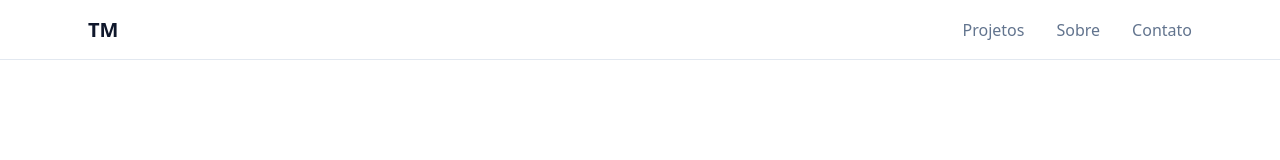
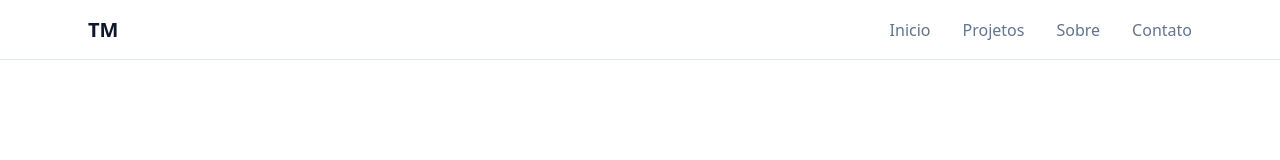
Before and after one commit to devvthalisson/portfolio, a React (Vite) app: page / in a window 1280 px wide. Shown: the top 160 px of the page. Built offline with nearby package versions, Linux system fonts and the light colour scheme.

Commit message:
feat: create smooth scroll

```diff
--- a/src/App.jsx
+++ b/src/App.jsx
@@ -6,7 +6,7 @@ import { Projects } from "./layout/Projects";
 
 function App() {
   return (
-    <main className="min-h-screen">
+    <main className="min-h-screen" id="index">
       <Header />
       <Hero />
       <About />
--- a/src/layout/About.jsx
+++ b/src/layout/About.jsx
@@ -16,7 +16,10 @@ export function About() {
   };
 
   return (
-    <section className="px-6 py-24 bg-linear-to-br from-slate-900 via-slate-800 to-slate-900">
+    <section
+      className="px-6 py-24 bg-linear-to-br from-slate-900 via-slate-800 to-slate-900"
+      id="sobre"
+    >
       <motion.div
         className="mx-auto max-w-6xl"
         variants={animateElements.container}
--- a/src/layout/Header.jsx
+++ b/src/layout/Header.jsx
@@ -1,6 +1,7 @@
 import { motion } from "motion/react";
 import { useState } from "react";
 import { Navbar } from "./Navbar";
+import { scrollTo } from "../scripts/scrollTo";
 
 export function Header() {
   const [menuOpen, setMenuOpen] = useState(false);
@@ -9,10 +10,11 @@ export function Header() {
     <header className="sticky top-0 z-50 border-b border-slate-200 bg-white backdrop-blur-md h-15">
       <div className="mx-auto max-w-6xl px-6 py-4 flex items-center justify-between">
         <motion.div
-          className="text-xl text-slate-900 font-semibold"
+          className="text-xl text-slate-900 font-semibold select-none cursor-pointer"
           initial={{ opacity: 0 }}
           animate={{ opacity: 1 }}
           transition={{ ease: "easeIn" }}
+          onClick={() => scrollTo("index")}
         >
           TM
         </motion.div>
--- a/src/layout/Navbar.jsx
+++ b/src/layout/Navbar.jsx
@@ -2,6 +2,7 @@ import { useState } from "react";
 import { motion } from "motion/react";
 import { AnimatePresence } from "motion/react";
 import { Logs } from "lucide-react";
+import { scrollTo } from "../scripts/scrollTo";
 
 export function Navbar() {
   const [open, setOpen] = useState(false);
@@ -38,16 +39,20 @@ export function Navbar() {
 
   const listMenu = [
     {
+      name: "Inicio",
+      href: "index",
+    },
+    {
       name: "Projetos",
-      href: "#",
+      href: "projetos",
     },
     {
       name: "Sobre",
-      href: "#",
+      href: "sobre",
     },
     {
       name: "Contato",
-      href: "#",
+      href: "contato",
     },
   ];
 
@@ -74,15 +79,16 @@ export function Navbar() {
                 animate="visible"
                 exit={{ opacity: 0, scale: 0, y: -60, x: 20 }}
                 className="absolute flex p-3 w-32 mt-3 flex-col gap-3 bg-white right-0 shadow md:hidden rounded"
+                onClick={toggleMenu}
               >
                 {listMenu.map((item) => (
-                  <motion.li key={item.name} variants={animateElements.items}>
-                    <a
-                      href={item.href}
-                      className="text-slate-600 active:text-slate-900"
-                    >
-                      {item.name}
-                    </a>
+                  <motion.li
+                    key={item.name}
+                    variants={animateElements.items}
+                    className="text-slate-600 active:text-slate-900"
+                    onClick={() => scrollTo(item.href)}
+                  >
+                    {item.name}
                   </motion.li>
                 ))}
               </motion.ul>
@@ -101,8 +107,8 @@ export function Navbar() {
             <motion.li
               className="text-slate-500 cursor-pointer hover:text-slate-900"
               key={item.name}
-              href={item.href}
               variants={animateElements.items}
+              onClick={() => scrollTo(item.href)}
             >
               {item.name}
             </motion.li>
--- a/src/layout/Projects.jsx
+++ b/src/layout/Projects.jsx
@@ -36,7 +36,7 @@ export function Projects() {
   ];
 
   return (
-    <section className="px-6 py-24 bg-slate-950">
+    <section className="px-6 py-24 bg-slate-950" id="projetos">
       <motion.div
         className="mx-auto max-w-6xl"
         initial="hidden"
@@ -84,7 +84,10 @@ export function Projects() {
                 </motion.div>
                 <motion.div className="mb-4 flex flex-wrap gap-2">
                   {project.languages.map((language) => (
-                    <motion.span className="text-xs bg-slate-700 text-blue-400 px-2 py-1 rounded">
+                    <motion.span
+                      className="text-xs bg-slate-700 text-blue-400 px-2 py-1 rounded"
+                      key={language}
+                    >
                       {language}
                     </motion.span>
                   ))}
--- /dev/null
+++ b/src/scripts/scrollTo.ts
@@ -0,0 +1,14 @@
+import { animate } from "motion/react";
+
+export function scrollTo(id: string) {
+  const element = document.getElementById(id);
+  if (!element) return;
+
+  const y = element.getBoundingClientRect().top + window.scrollY;
+
+  animate(window.scrollY, y, {
+    duration: 0.5,
+    ease: "easeInOut",
+    onUpdate: (value) => window.scrollTo(0, value),
+  });
+}
```
Also changed, not shown: src/layout/HowToWork.jsx (added).
